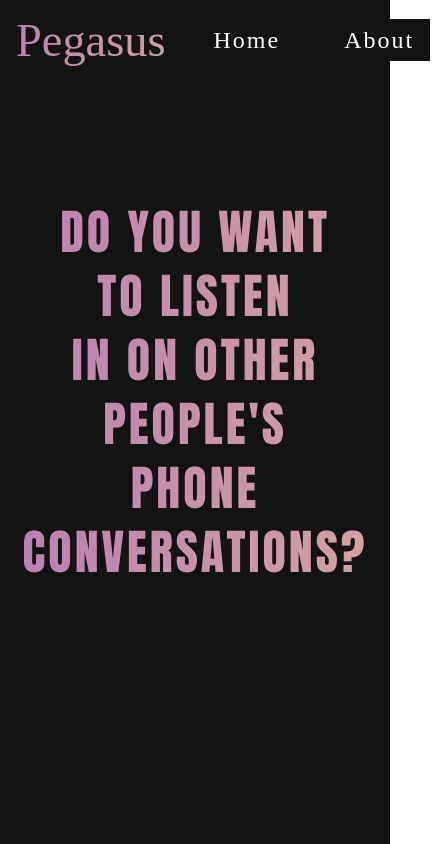
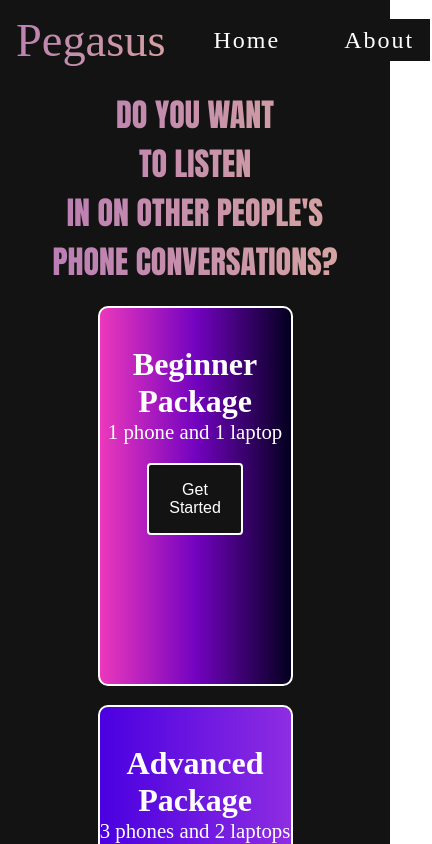
Before and after one commit to zsombinagy/First-project-with-next.js, a Next.js app: page / in a window 390 px wide. Shown: the top 844 px of the page, 432 px wide, since content can reach past the window. Built offline with nearby package versions, Linux system fonts and the light colour scheme.

Commit message:
responsive styles

```diff
--- a/pages/members/index.tsx
+++ b/pages/members/index.tsx
@@ -22,7 +22,7 @@ const Members = ({members}) => {
     <Navbar />
     <div className={styles.main}>
       {members.map(member => (
-        <div key={member.id}>
+        <div key={member.id} className={styles.member}>
           <Link href={'/members/' + member.id}>
             <button className={styles.btn}>
             <a className={styles.single}>
--- a/styles/Footer.module.sass
+++ b/styles/Footer.module.sass
@@ -72,6 +72,5 @@
         display: flex
         align-items: center
         justify-content: center
-
         a
             margin: 0 0.2rem 0
--- a/styles/Home.module.sass
+++ b/styles/Home.module.sass
@@ -1,7 +1,3 @@
-
-
-
-
 .homepage
     background: #131313
     margin: 0
@@ -10,19 +6,14 @@
     .main
         display: flex
         width: 100%
-        height: 100vh
         justify-content: center
         text-align: center
 
+
     .main h1
-
-        margin-top: 200px
         font-family: Impact, Haettenschweiler, 'Arial Narrow Bold', sans-serif
         align-items: center
         justify-content: center
-        font-size: 3rem
-        letter-spacing: 3px
-        line-height: 4rem
         color: transparent
         text-transform: uppercase
         background-image: linear-gradient(to right, #751fe6, #FBD786, #f7797d)
@@ -40,11 +31,99 @@
 
 
 .packages__div
-    width: 100%
-    display: flex
-    height: 100vh
-    justify-content: space-around
     align-items: center
+
+    .first
+        background: #03001e
+        background: -webkit-linear-gradient(to right,  #ec38bc, #7303c0, #03001e)
+        border: 2px solid #fff
+        background: linear-gradient(to right,  #ec38bc, #7303c0, #03001e)
+
+    .second
+        background: #8E2DE2
+        background: -webkit-linear-gradient(to right, #4A00E0, #8E2DE2)
+        background: linear-gradient(to right, #4A00E0, #8E2DE2)
+        border: 2px solid #fff
+
+    .third
+
+        background: #FF0099
+        background: -webkit-linear-gradient(to right, #493240, #FF0099)
+        border: 2px solid #fff
+        background: linear-gradient(to right, #493240, #FF0099)
+
+
+.packages__div h1
+    color: #fff
+    text-align: center
+    font-weight: bold
+
+.packages__div p
+    color: #fff
+    text-align: center
+    font-size: 1.3rem
+    font-weight: lighter
+
+.btn
+    font-size: 1.3rem
+    color: #fff
+    border: none
+    outline: none
+    border-radius: 4px
+    background: #131313
+
+
+
+
+.first:hover,
+.second:hover,
+.third:hover
+    transform: scale(1.05)
+    transition: 1
+    cursor: pointer
+    border: 2px solid #fff
+
+
+
+
+
+@media screen and ( max-width: 760px  )
+    .main
+        width: 100%
+        margin-bottom: 20px
+
+
+        h1
+            margin-top: 90px
+            font-size: 2rem
+
+
+
+    .packages__div
+        width: 50%
+        margin: 0 25% 0
+        height: 150vh
+
+
+
+    .first, .second, .third
+        height: 30%
+        margin: 10% 0 10%
+        border-radius: 10px
+
+        h1
+            margin-top: 20%
+            font-size: 2rem
+
+        p
+            margin-bottom: 10%
+
+        .btn
+            width: 50%
+            margin-left: 25%
+            padding: 1rem
+            border: 2px solid white
+            font-size: 1rem
 
 
 
@@ -56,72 +135,49 @@
 
 
 
+
+@media screen and ( min-width:  760px)
+    .main
+        height: 100vh
+        h1
+           margin-top: 200px
+           font-size: 3rem
+           letter-spacing: 3px
+           line-height: 4rem
+        p
+            margin-top: 1vh
+            letter-spacing: 1px
+
+    .packages__div
+        width: 100%
+        display: flex
+        height: 100vh
+        justify-content: space-around
+        h1
+            margin-top: 20vh
+
     .first
         border-radius: 20px
         position: relative
         height: 70%
         width: 22%
-        background: #03001e
-        background: -webkit-linear-gradient(to right,  #ec38bc, #7303c0, #03001e)
-        border: 2px solid #fff
-        background: linear-gradient(to right,  #ec38bc, #7303c0, #03001e)
 
     .second
         border-radius: 10px
         position: relative
         height: 70%
         width: 22%
-        background: #8E2DE2
-        background: -webkit-linear-gradient(to right, #4A00E0, #8E2DE2)
-        background: linear-gradient(to right, #4A00E0, #8E2DE2)
-        border: 2px solid #fff
 
     .third
         border-radius: 10px
         position: relative
         width: 22%
         height: 70%
-        background: #FF0099
-        background: -webkit-linear-gradient(to right, #493240, #FF0099)
-        border: 2px solid #fff
-        background: linear-gradient(to right, #493240, #FF0099)
 
+    .btn
+        padding: 14px 24px
 
-.packages__div h1
-    color: #fff
-    text-align: center
-    margin-top: 20vh
-    font-weight: bold
-
-.packages__div p
-    margin-top: 1vh
-    letter-spacing: 1px
-    color: #fff
-    text-align: center
-    font-size: 1.3rem
-    font-weight: lighter
-
-.btn
-    font-size: 1.3rem
-    padding: 14px 24px
-    color: #fff
-    border: none
-    outline: none
-    border-radius: 4px
-    background: #131313
-
-.btn__div
-    display: flex
-    justify-content: center
-    margin-top: 3vh
-
-
-
-
-.first:hover,
-.second:hover,
-.third:hover
-    transform: scale(1.05)
-    transition: 1
-    cursor: pointer
-    border: 2px solid #fff
+    .btn__div
+        display: flex
+        justify-content: center
+        margin-top: 3vh
--- a/styles/Members.module.sass
+++ b/styles/Members.module.sass
@@ -5,10 +5,11 @@
     width: 100%
     padding: 0
     background: #131313
-    height: 180vh
+    height: 200vh
     display: inline-block
     margin-top: 80px
     text-align: center
+
 
 
 .btn
@@ -22,7 +23,7 @@
     outline: none
     margin-top: 30px
     color: $deep-purple
-    height: 100%
+    height: 10%
 
 
 
```
Also changed, not shown: styles/About.module.sass (+32 -9 lines), styles/Details.module.sass (+44 -10 lines).
